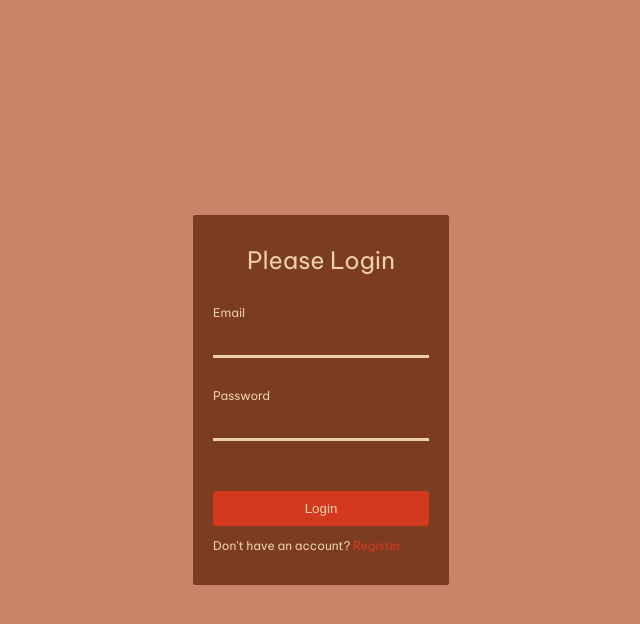
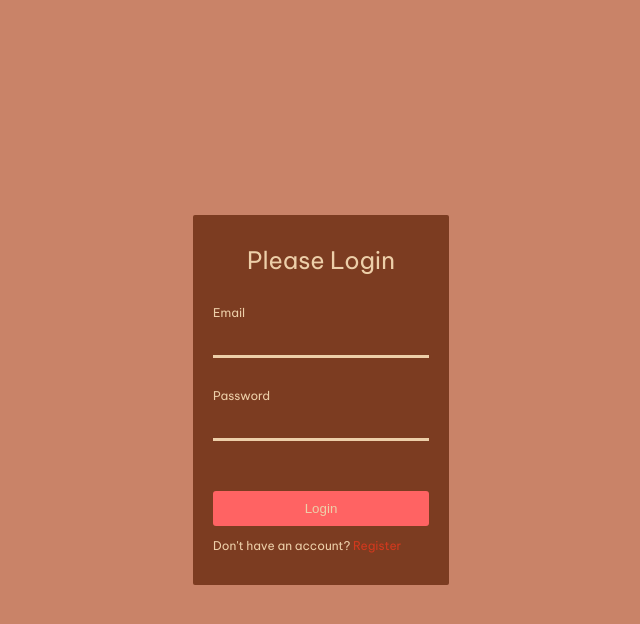
Before and after one commit to tolaoguntunde/login-form, a plain HTML site: page index.html in a window 1280 px wide. In both pictures the pointer is over the button "Login". Shown: the whole page, without its empty margins (319-959 px from the left). Drawn offline with Linux system fonts and the light colour scheme.

Commit message:
Update style.css

```diff
--- a/style.css
+++ b/style.css
@@ -41,7 +41,13 @@ width:20%;
     margin-top: 20px;
     color: #EDCFA9;
     width:100%;
+    cursor:pointer;
 }
+
+.btn:hover{
+background-color: #FF6363;
+}
+
 
 .form-control{
     display:flex ;
```
